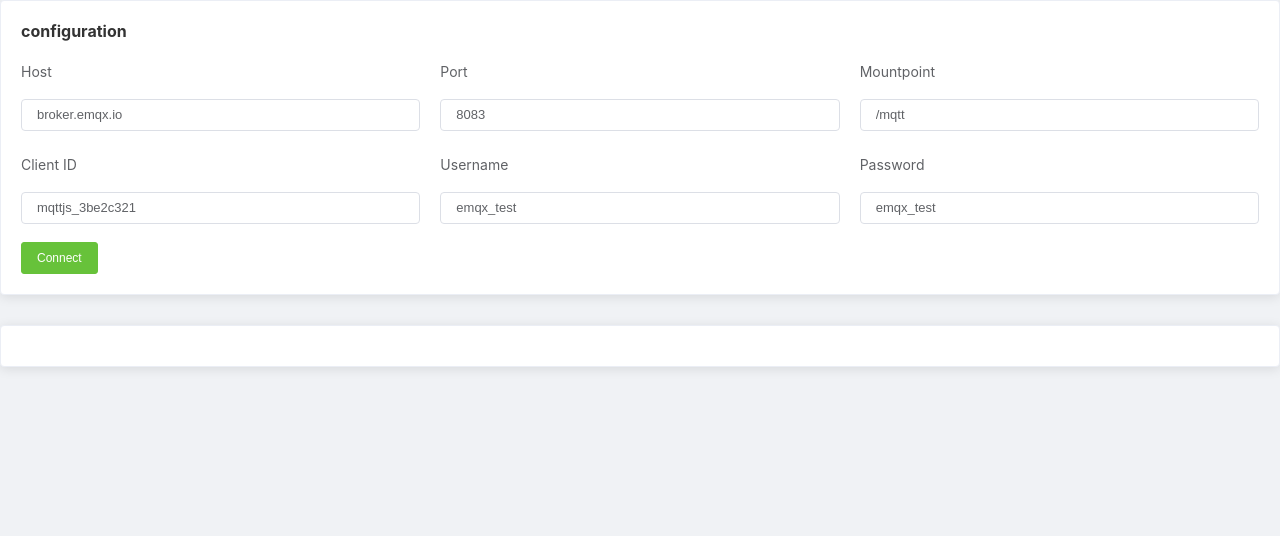
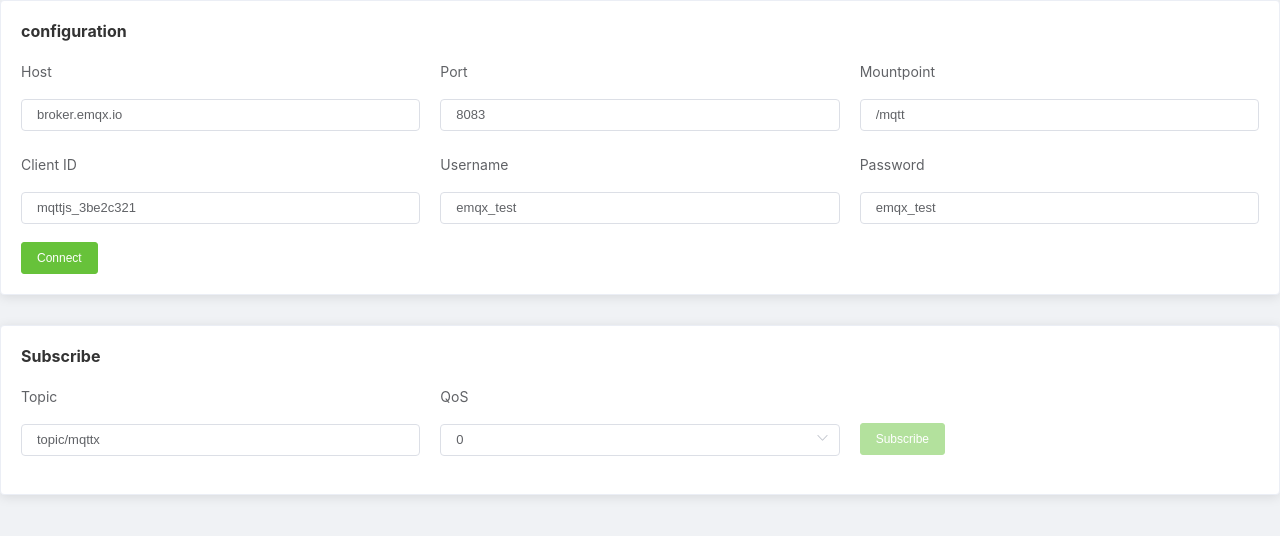
Before and after one commit to dngwoodo/vue-mqtt-test, a Vue app: page / in a window 1280 px wide. Shown: the top 536 px of the page. Built offline with nearby package versions, Linux system fonts and the light colour scheme.

Commit message:
etc: MqttSubscribeForm.vue 구현

```diff
--- a/src/components/MqttConfigurationForm.vue
+++ b/src/components/MqttConfigurationForm.vue
@@ -1,8 +1,4 @@
 <template>
-  <div>
-    <div class="emq-title">
-      configuration
-    </div>
   <el-form
     ref="configForm"
     hide-required-asterisk
@@ -73,7 +69,6 @@
       </el-col>
     </el-row>
   </el-form>
-  </div>
 </template>
 
 <script>
--- a/src/components/MqttConnectionForm.vue
+++ b/src/components/MqttConnectionForm.vue
@@ -1,9 +1,15 @@
 <template>
   <div class="container">
     <el-card shadow="always" style="margin-bottom:30px;">
+      <div class="emq-title">
+        configuration
+      </div>
       <mqtt-configuration-form :client="client" :connection.sync="client" />
     </el-card>
     <el-card shadow="always" style="margin-bottom:30px;">
+      <div class="emq-title">
+        Subscribe
+      </div>
       <mqtt-subscribe-form :client="client" />
     </el-card>
   </div>
--- a/src/components/MqttSubscribeForm.vue
+++ b/src/components/MqttSubscribeForm.vue
@@ -1,5 +1,53 @@
 <template>
-  <div></div>
+  <el-form
+    ref="subscription"
+    hide-required-asterisk
+    size="small"
+    label-position="top"
+    :model="subscription"
+  >
+    <el-row :gutter="20">
+      <el-col :span="8">
+        <el-form-item prop="topic" label="Topic">
+          <el-input v-model="subscription.topic"></el-input>
+        </el-form-item>
+      </el-col>
+      <el-col :span="8">
+        <el-form-item prop="qos" label="QoS">
+          <el-select v-model="subscription.qos">
+            <el-option
+              v-for="(item, index) in qosList"
+              :key="index"
+              :label="item.label"
+              :value="item.value"
+            ></el-option>
+          </el-select>
+        </el-form-item>
+      </el-col>
+      <el-col :span="8">
+        <el-button
+          :disabled="!client.connected"
+          type="success"
+          size="small"
+          class="subscribe-btn"
+          @click="doSubscribe"
+        >
+          {{ subscribeSuccess ? "Subscribed" : "Subscribe" }}
+        </el-button>
+        <el-button
+          :disabled="!client.connected"
+          type="danger"
+          size="small"
+          class="subscribe-btn"
+          style="margin-left:20px"
+          @click="doUnSubscribe"
+          v-if="subscribeSuccess"
+        >
+          Unsubscribe
+        </el-button>
+      </el-col>
+    </el-row>
+  </el-form>
 </template>
 
 <script>
@@ -9,8 +57,43 @@ export default {
       type: Object,
       default: () => {}
     }
+  },
+  data() {
+    return {
+      subscription: {
+        topic: "topic/mqttx",
+        qos: 0
+      },
+      qosList: [
+        { label: 0, value: 0 },
+        { label: 1, value: 1 },
+        { label: 2, value: 2 }
+      ],
+      subscribeSuccess: false
+    };
+  },
+  methods: {
+    doSubscribe() {
+      const { topic, qos } = this.subscription;
+      this.client.subscribe(topic, { qos }, (error, res) => {
+        if (error) {
+          console.log("토픽 구독 실패", error);
+          return;
+        }
+        this.subscribeSuccess = true;
+        console.log("토픽 구독 성공", res);
+      });
+    },
+    doUnSubscribe() {
+      const { topic } = this.subscription;
+      this.client.unsubscribe(topic, error => {
+        if (error) {
+          console.log("구독 취소 에러", error);
+        }
+        this.subscribeSuccess = false;
+        console.log("구독 취소 성공");
+      });
+    }
   }
 };
 </script>
-
-<style lang="scss" scoped></style>
```
Lines whose indentation alone changed are shown as unchanged.
